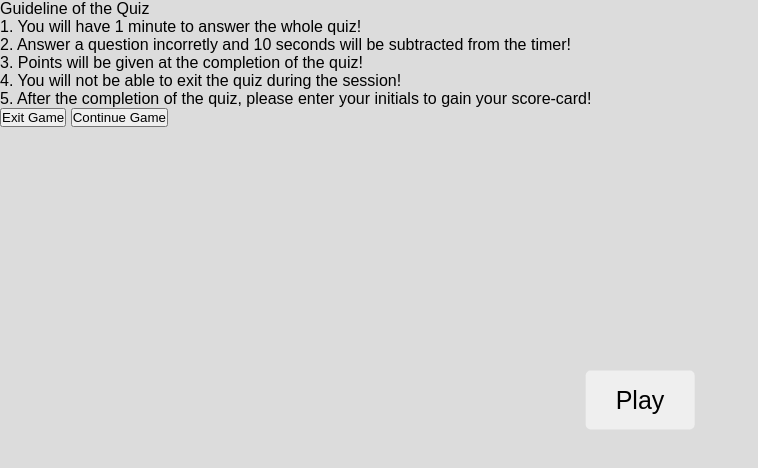
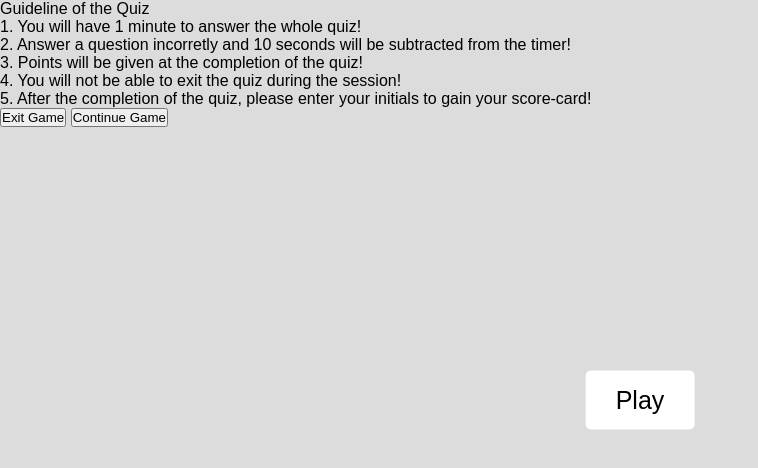
Before and after one commit to gurtej154/Quizify-project, a plain HTML site: page index.html in a window 1280 px wide. Shown: the whole page, without its empty margins (0-758 px from the left). Drawn offline with Linux system fonts and the light colour scheme.

Commit message:
Styling front page

```diff
--- a/style.css
+++ b/style.css
@@ -23,4 +23,6 @@ body {
     padding: 15px 30px;
     outline: none;
     border: none;
+    background: #fff;
+    cursor: pointer;
 }
```
